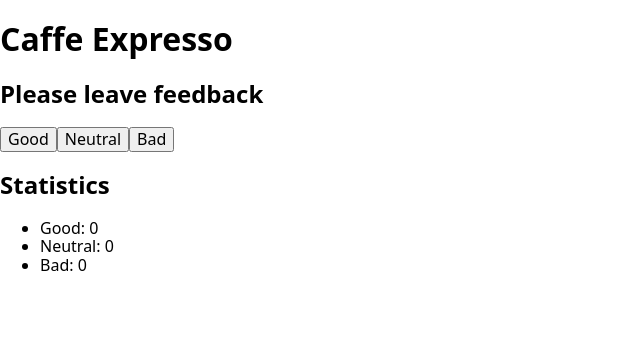
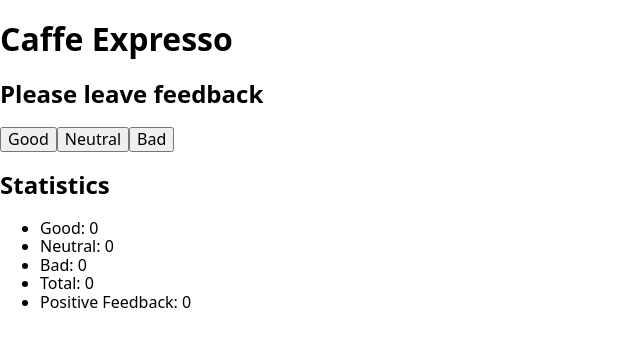
Before and after one commit to VlasovaAlexsandra/goit-react-hw-02-feedback, a React (Create React App) app: page / in a window 1280 px wide. Shown: the top 346 px of the page, without its empty margins (0-640 px from the left). Built offline with nearby package versions, Linux system fonts and the light colour scheme.

Commit message:
add start second step

```diff
--- a/src/components/Feedback/Feedback.js
+++ b/src/components/Feedback/Feedback.js
@@ -7,6 +7,13 @@ class Feedback extends React.Component {
         neutral: 0,
         bad: 0
     };
+
+    update = {
+        total: 0,
+        positive_feedback: 0
+    };
+
+    newState = { ...this.state, ...this.update };
 
     handleGood = () => {
         this.setState((prevState) => {
@@ -32,8 +39,24 @@ class Feedback extends React.Component {
         })
     };
 
-    // countTotalFeedback();
-    // countPositiveFeedbackPercentage();
+
+
+
+    countTotalFeedback = () => {
+        this.setState((newstate) => {
+            return {
+                total: newstate.good + newstate.neutral + newstate.bad,
+            }
+        })
+    };
+
+    countPositiveFeedbackPercentage = () => {
+        this.setState(() => {
+            return {
+                positive_feedback: Math.round((this.state.good / this.countTotalFeedback()) * 100),
+            }
+        })
+    };
 
     render() {
         return (
@@ -56,6 +79,12 @@ class Feedback extends React.Component {
                     <li>
                         Bad: {this.state.bad}
                     </li>
+                    <li>
+                        Total: {this.update.total}
+                    </li>
+                    <li>
+                        Positive Feedback: {this.update.positive_feedback}
+                    </li>
                 </ul>
             </div>
         );
```
Lines whose indentation alone changed are shown as unchanged.
